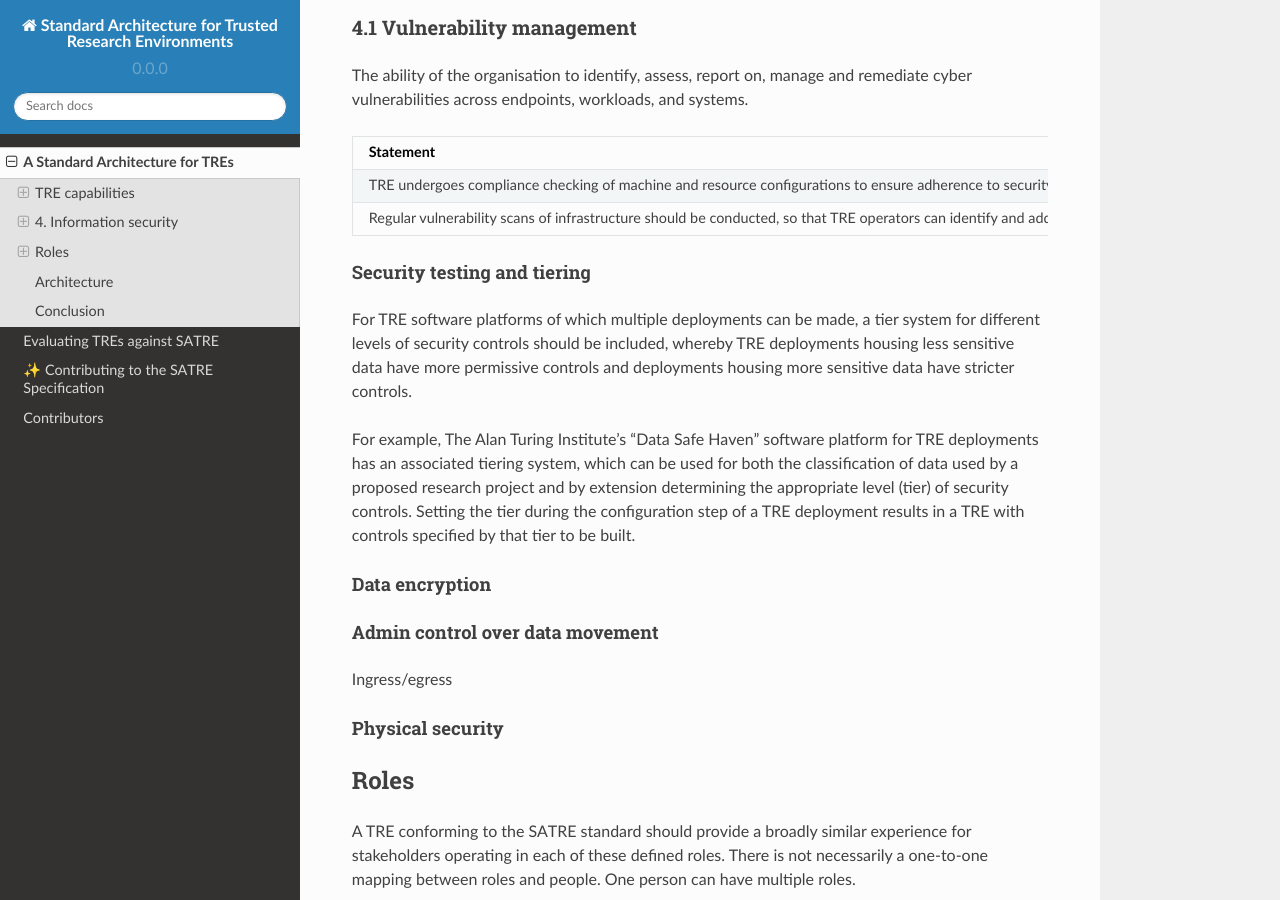
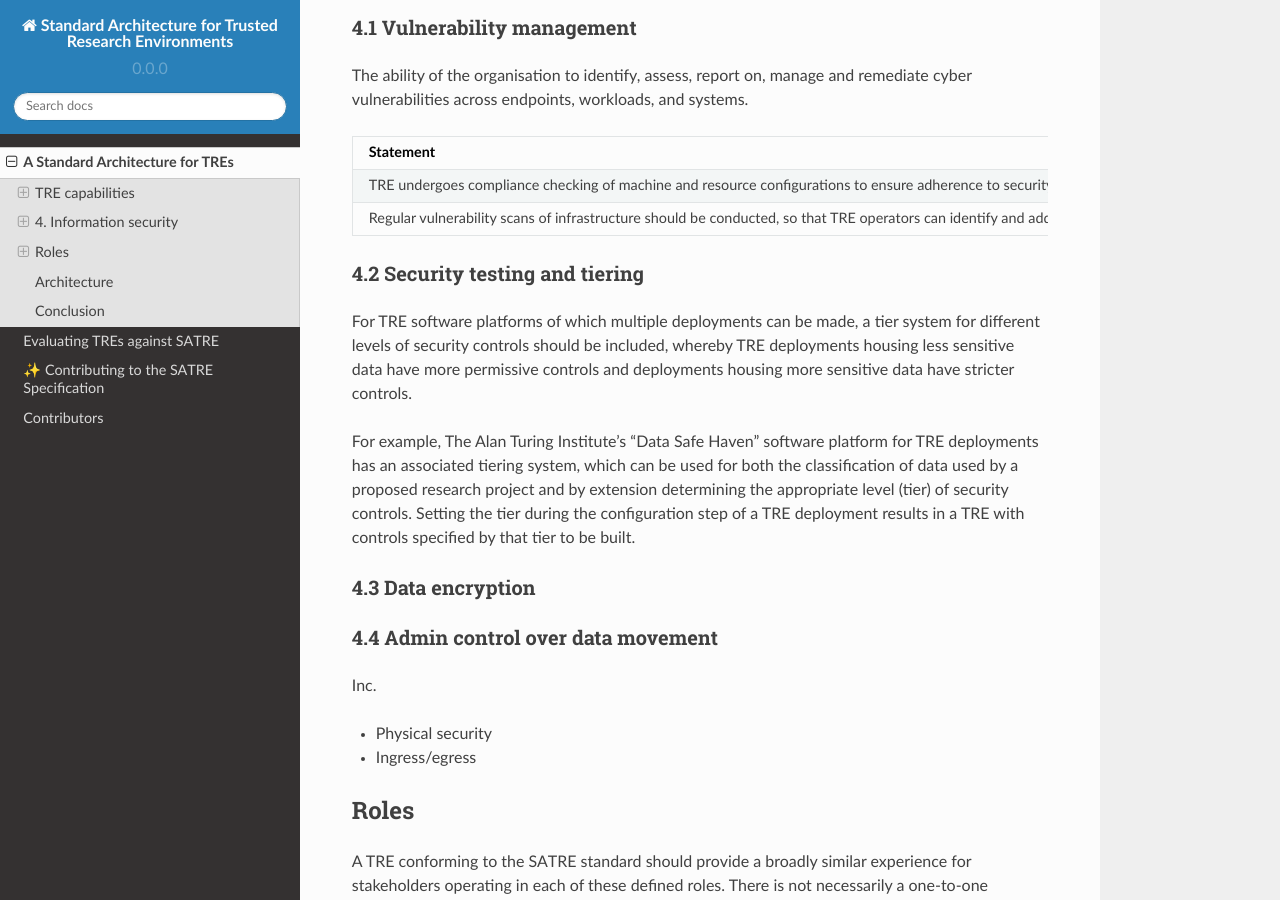
Before and after one commit to sa-tre/satre-specification, a Sphinx documentation site: the page built from docs/source/standard.md, in a window 1280 px wide and 900 px high, scrolled down 2496 px. Built offline with Sphinx 7.4.7 and the Read the Docs theme 2.0.0, drawn with Linux system fonts in a browser that asks for light colours.

Commit message:
rejig IS sections

```diff
--- a/docs/source/standard.md
+++ b/docs/source/standard.md
@@ -110,22 +110,20 @@ The ability of the organisation to identify, assess, report on, manage and remed
 | TRE undergoes compliance checking of machine and resource configurations to ensure adherence to security standards and best practices | This should be done in advance of any sensitive data being uploaded to the environment. Adhering to the highest level of security standards suggested by the IT department of the TRE operators organisation will reduce the risk of security breaches and data leakage.  |
 | Regular vulnerability scans of infrastructure should be conducted, so that TRE operators can identify and address weaknesses that may have been introduced during the TRE's operational lifetime | Ensuring that scans are done on a regular basis can enable proactive mitigation measures to be implemented promptly. One way this can be achived is by ensuring that all machines (whether physical or virtual/cloud-based) are set to check for operating system updates on a regular basis, and install any security patches pushed by the developers of those operating systems.
 
-#### Security testing and tiering
+### 4.2 Security testing and tiering
 
 For TRE software platforms of which multiple deployments can be made, a tier system for different levels of security controls should be included, whereby TRE deployments housing less sensitive data have more permissive controls and deployments housing more sensitive data have stricter controls.
 
 For example, The Alan Turing Institute's "Data Safe Haven" software platform for TRE deployments has an associated tiering system, which can be used for both the classification of data used by a proposed research project and by extension determining the appropriate level (tier) of security controls. Setting the tier during the configuration step of a TRE deployment results in a TRE with controls specified by that tier to be built.
 
-#### Data encryption
+### 4.3 Data encryption
 
-#### Admin control over data movement
+### 4.4 Admin control over data movement
 
-Ingress/egress
+Inc.
 
-#### Physical security
-
-<!-- #### Availability management -->
-<!-- JR: not sure what this means -->
+- Physical security
+- Ingress/egress
 
 ## Roles
 
```
